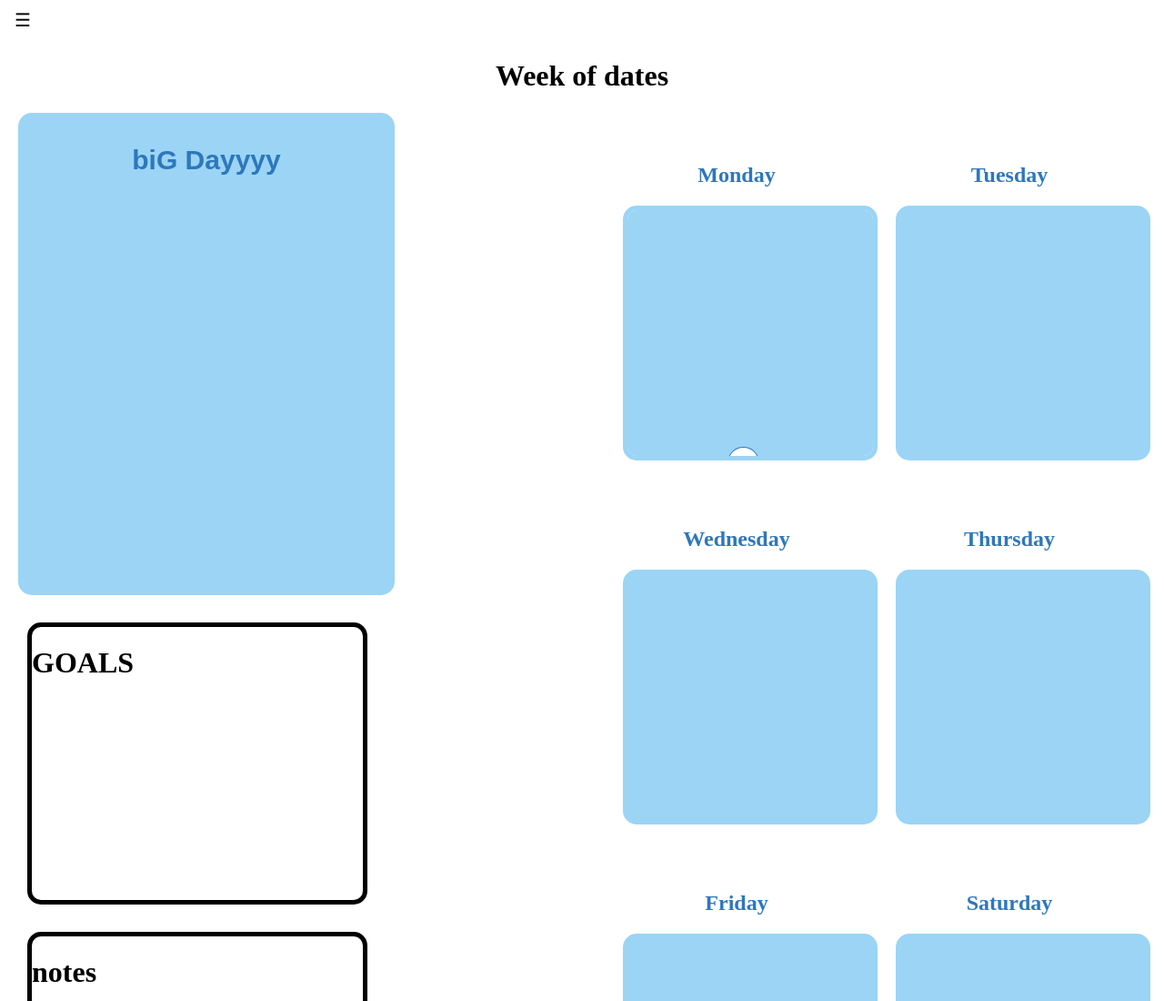
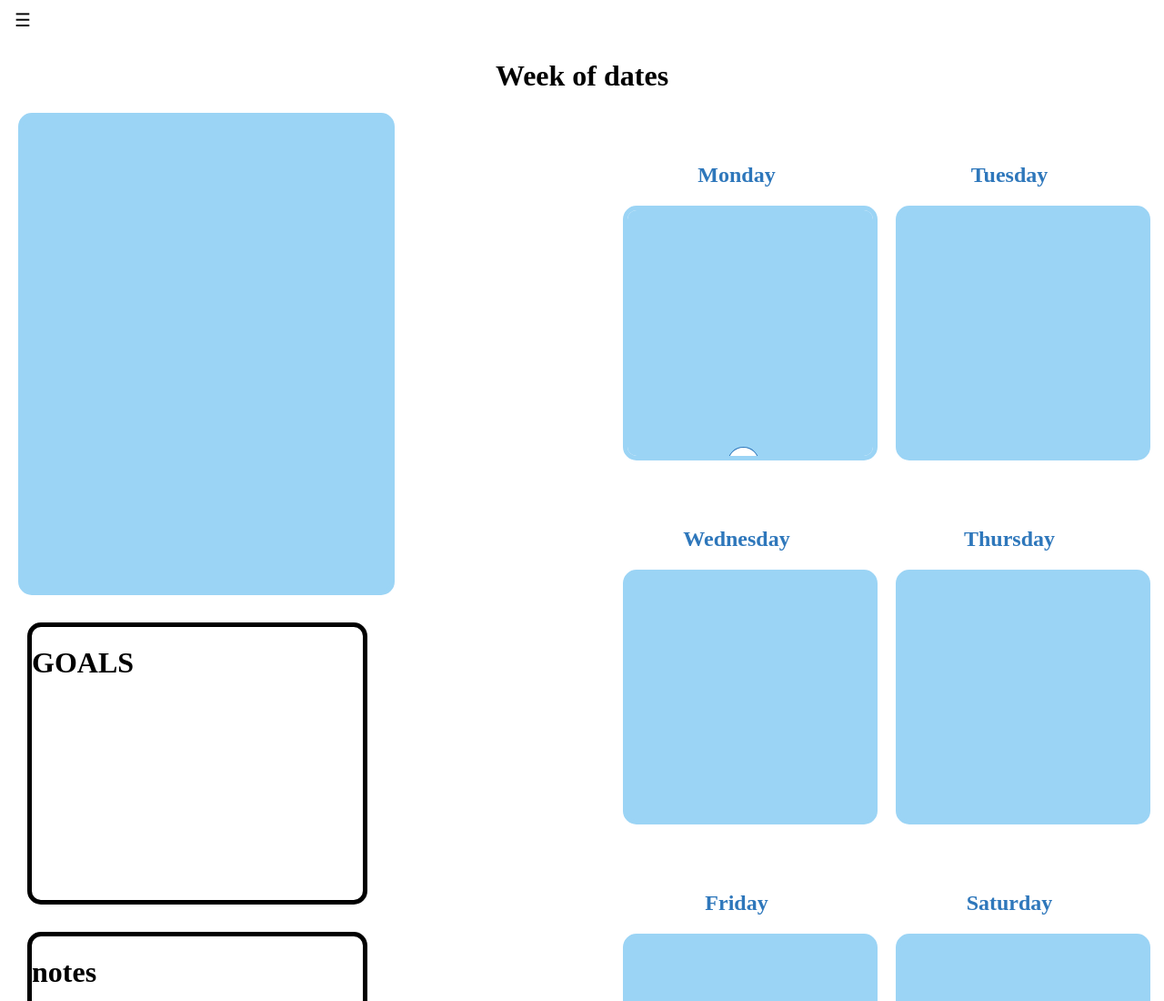
Before and after one commit to cse110-sp21-group24/cse110-sp21-group24, a website: page public/dailyLog.html in a window 1280 px wide. Shown: the top 1100 px of the page at 91% size. Drawn offline with Linux system fonts and the light colour scheme.

Commit message:
update bigday

```diff
--- a/public/dailyLog.html
+++ b/public/dailyLog.html
@@ -148,7 +148,7 @@
 
         <div id="single-day" class="bigDay">
           <div class="bigDayContent">
-            <h1 style="color: #2E77BB; text-align: center;">biG Dayyyy</h1>
+            <h1 style="color: #2E77BB; text-align: center;"></h1>
           </div>
           <div class="goals">
             <h1>GOALS</h1>
```
